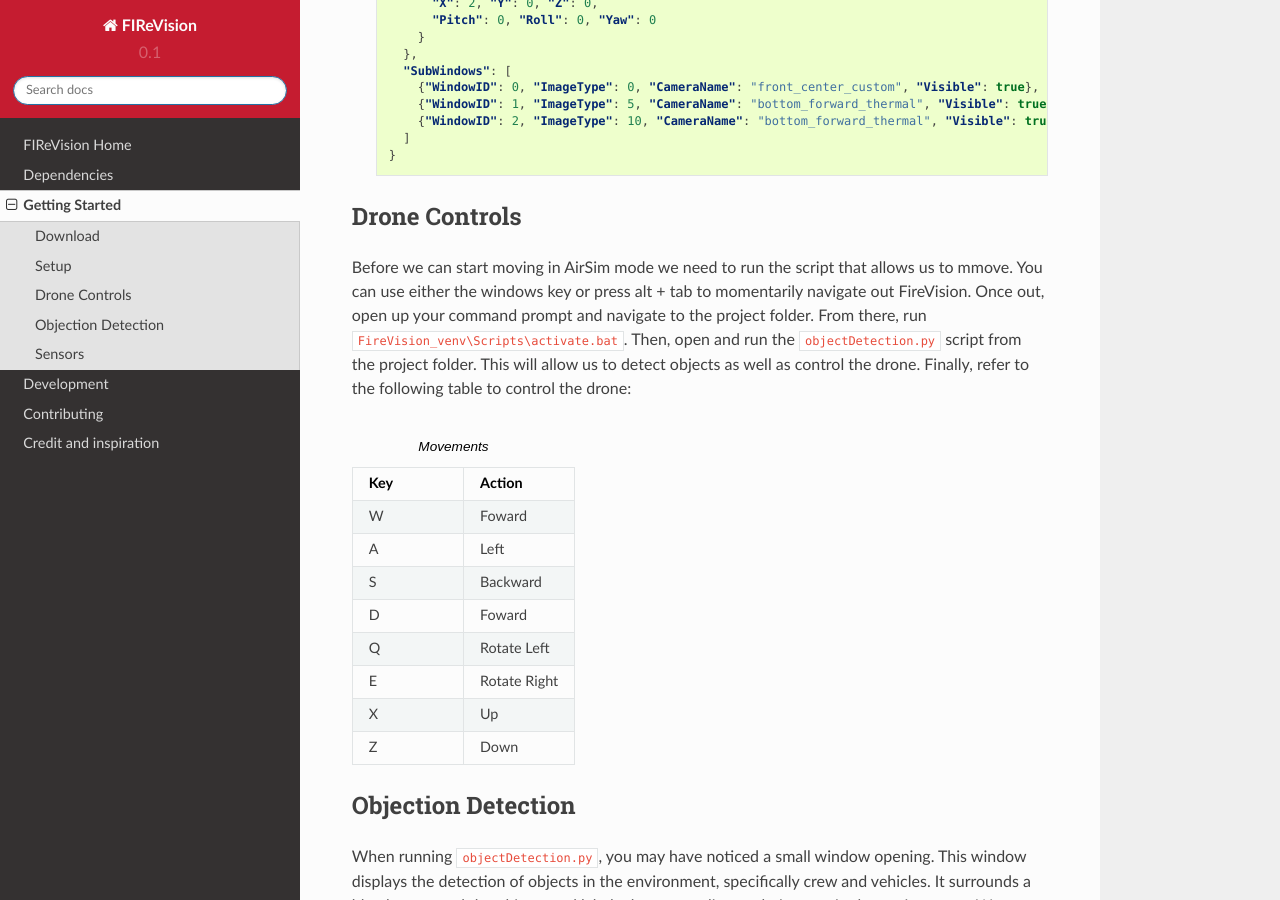
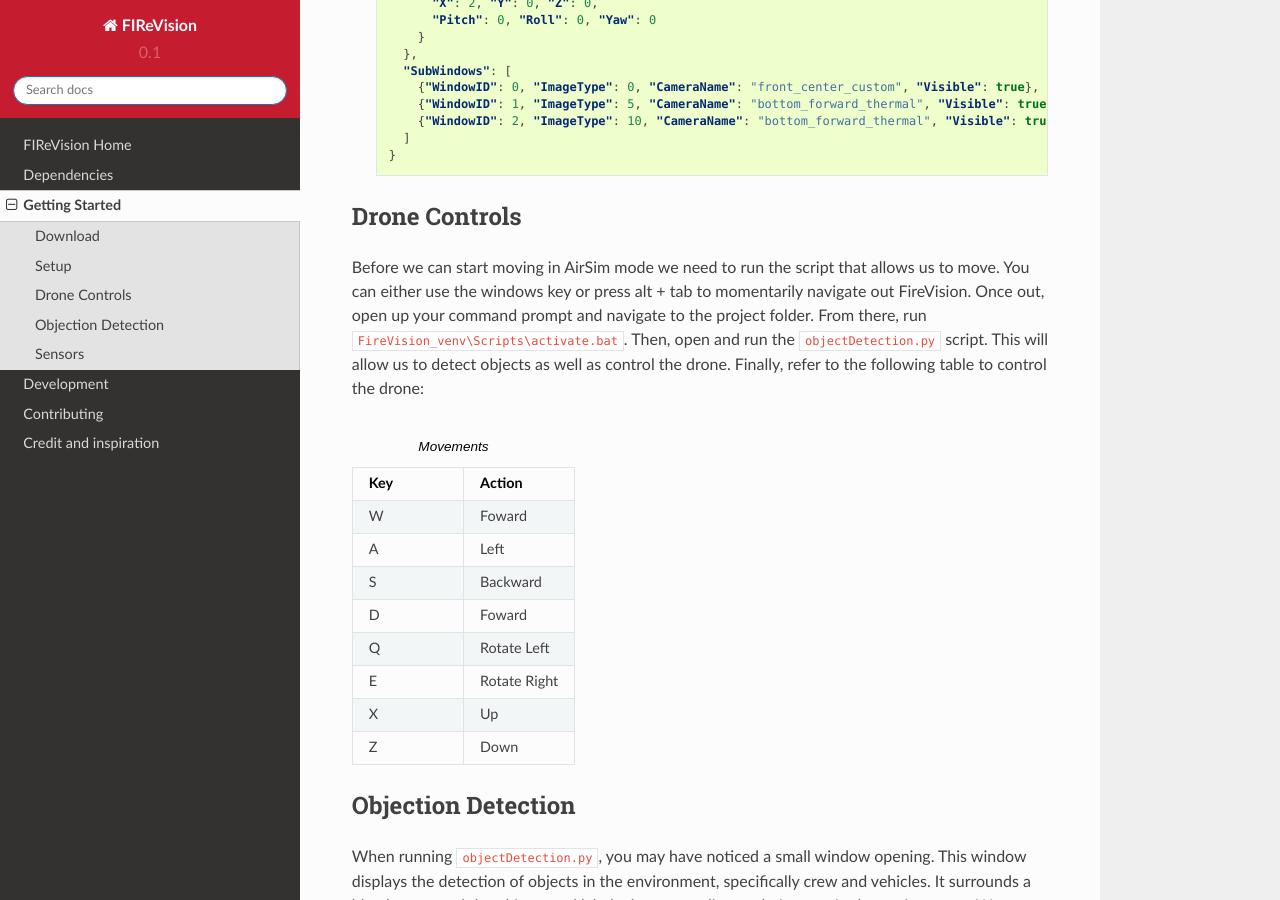
Before and after one commit to castacks/firevision_sim, a Sphinx documentation site: the page built from docs/getting_started.rst, in a window 1280 px wide and 900 px high, scrolled down 1962 px. Built offline with Sphinx 7.4.7 and the Read the Docs theme 2.0.0, drawn with Linux system fonts in a browser that asks for light colours; pages that are not in the unit, such as notebooks, are missing from menus.

Commit message:
Minor wording edits

```diff
--- a/docs/getting_started.rst
+++ b/docs/getting_started.rst
@@ -114,7 +114,7 @@
 
 Drone Controls
 -------
-Before we can start moving in AirSim mode we need to run the script that allows us to mmove. You can use either the windows key or press alt + tab to momentarily navigate out FireVision. Once out, open up your command prompt and navigate to the project folder. From there, run ``FireVision_venv\Scripts\activate.bat``. Then, open and run the ``objectDetection.py`` script from the project folder. This will allow us to detect objects as well as control the drone. Finally, refer to the following table to control the drone:
+Before we can start moving in AirSim mode we need to run the script that allows us to move. You can either use the windows key or press alt + tab to momentarily navigate out FireVision. Once out, open up your command prompt and navigate to the project folder. From there, run ``FireVision_venv\Scripts\activate.bat``. Then, open and run the ``objectDetection.py`` script. This will allow us to detect objects as well as control the drone. Finally, refer to the following table to control the drone:
 
 .. list-table:: Movements
    :widths: 25 25
```
